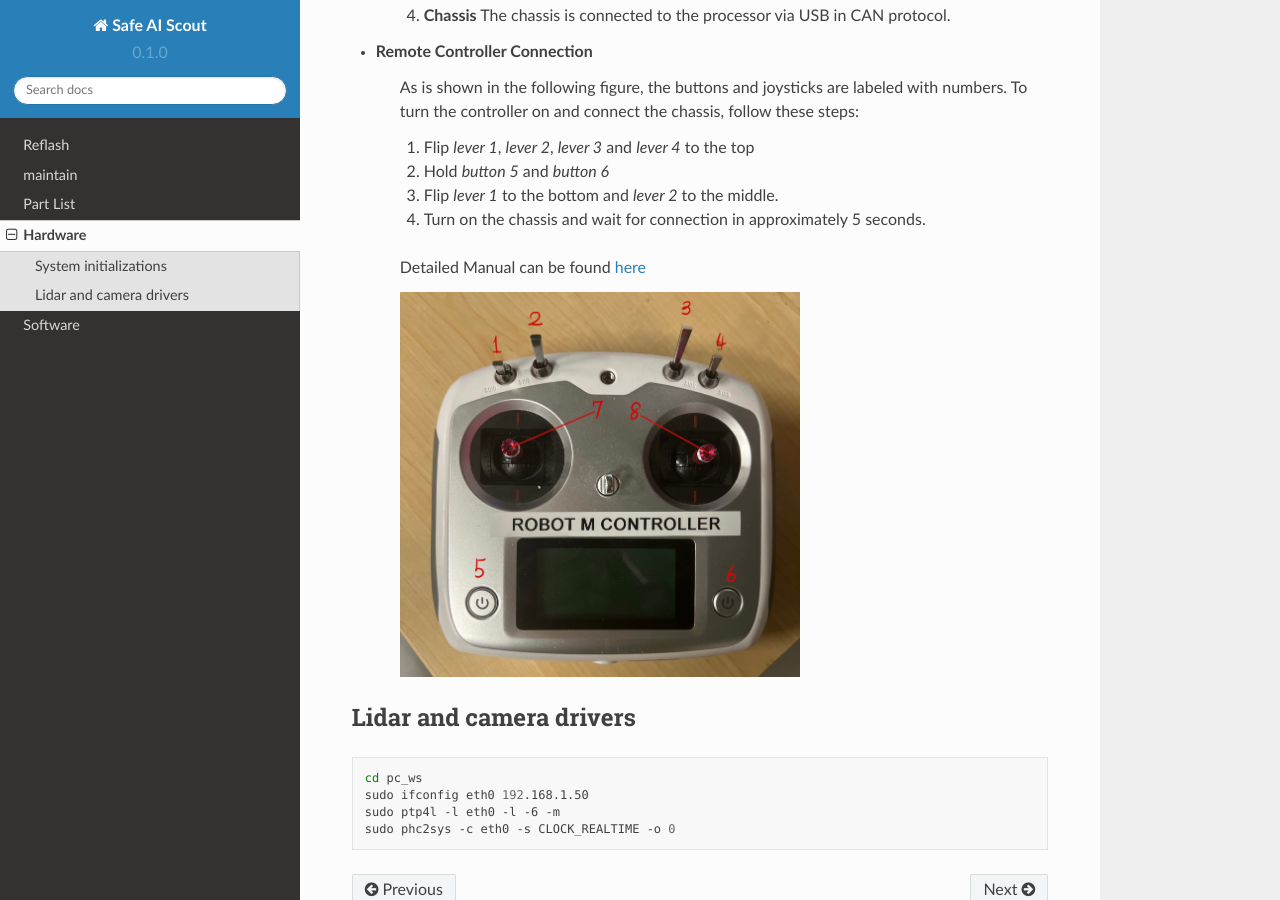
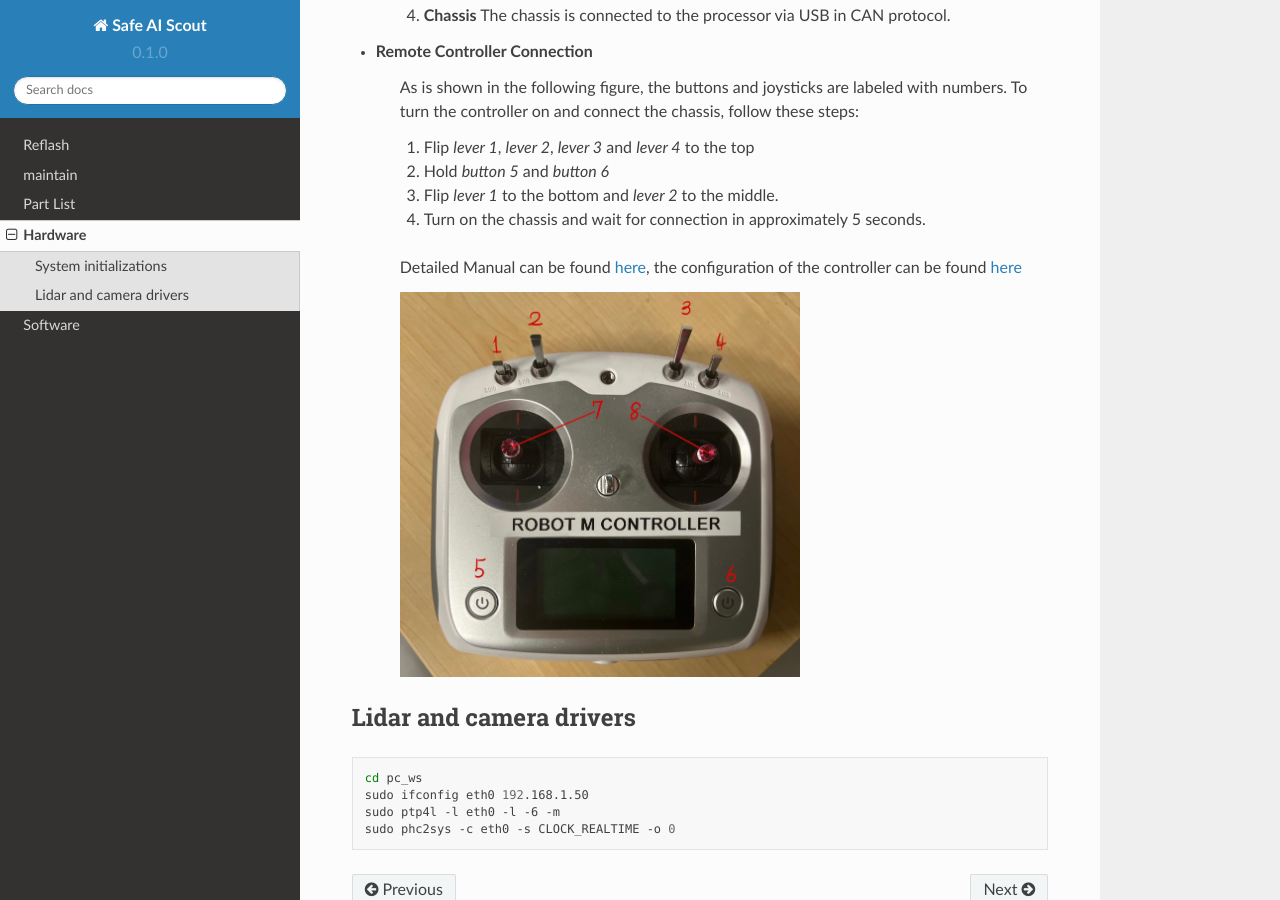
Before and after one commit to safeai-lab/SafeAI-Scout, a Sphinx documentation site: the page built from docs/source/hardware.rst, in a window 1280 px wide and 900 px high, scrolled down 560 px. Built offline with Sphinx 7.4.7 and the Read the Docs theme 2.0.0, drawn with Linux system fonts in a browser that asks for light colours; pages that are not in the unit, such as notebooks, are missing from menus.

Commit message:
Update hardware.rst

```diff
--- a/docs/source/hardware.rst
+++ b/docs/source/hardware.rst
@@ -35,7 +35,7 @@ System initializations
 
    4. Turn on the chassis and wait for connection in approximately 5 seconds.
 
-   Detailed Manual can be found  `here <https://www.generationrobots.com/media/agilex/SCOUT_MINI_UserManual_v1.0.1_EN.pdf>`_
+   Detailed Manual can be found  `here <https://www.generationrobots.com/media/agilex/SCOUT_MINI_UserManual_v1.0.1_EN.pdf>`_, the configuration of the controller can be found `here <松灵机器人产品遥控器校准配置指导手册_v1.0_CN.pdf>`_
 
    .. image:: controller.jpg
       :width: 400px
```
